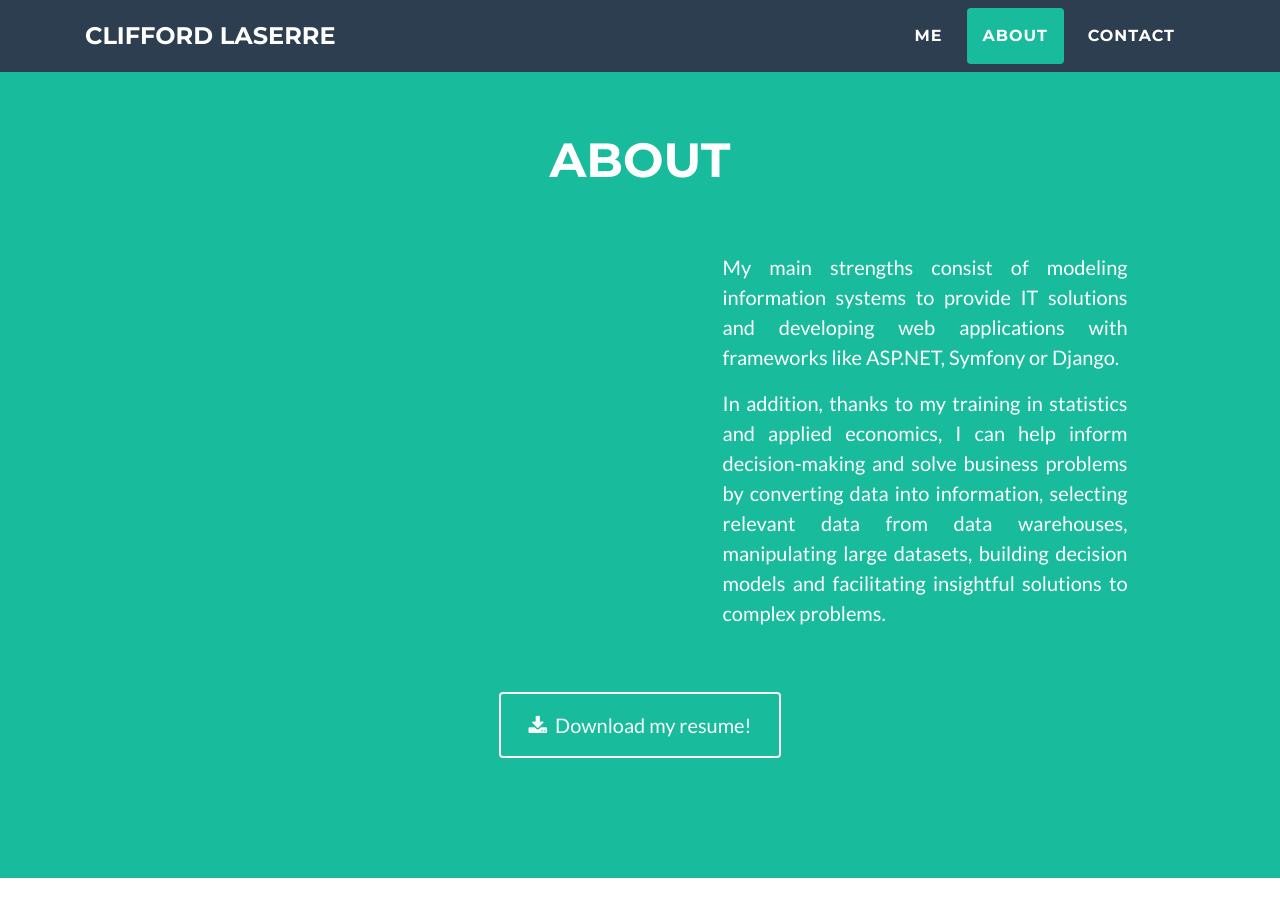
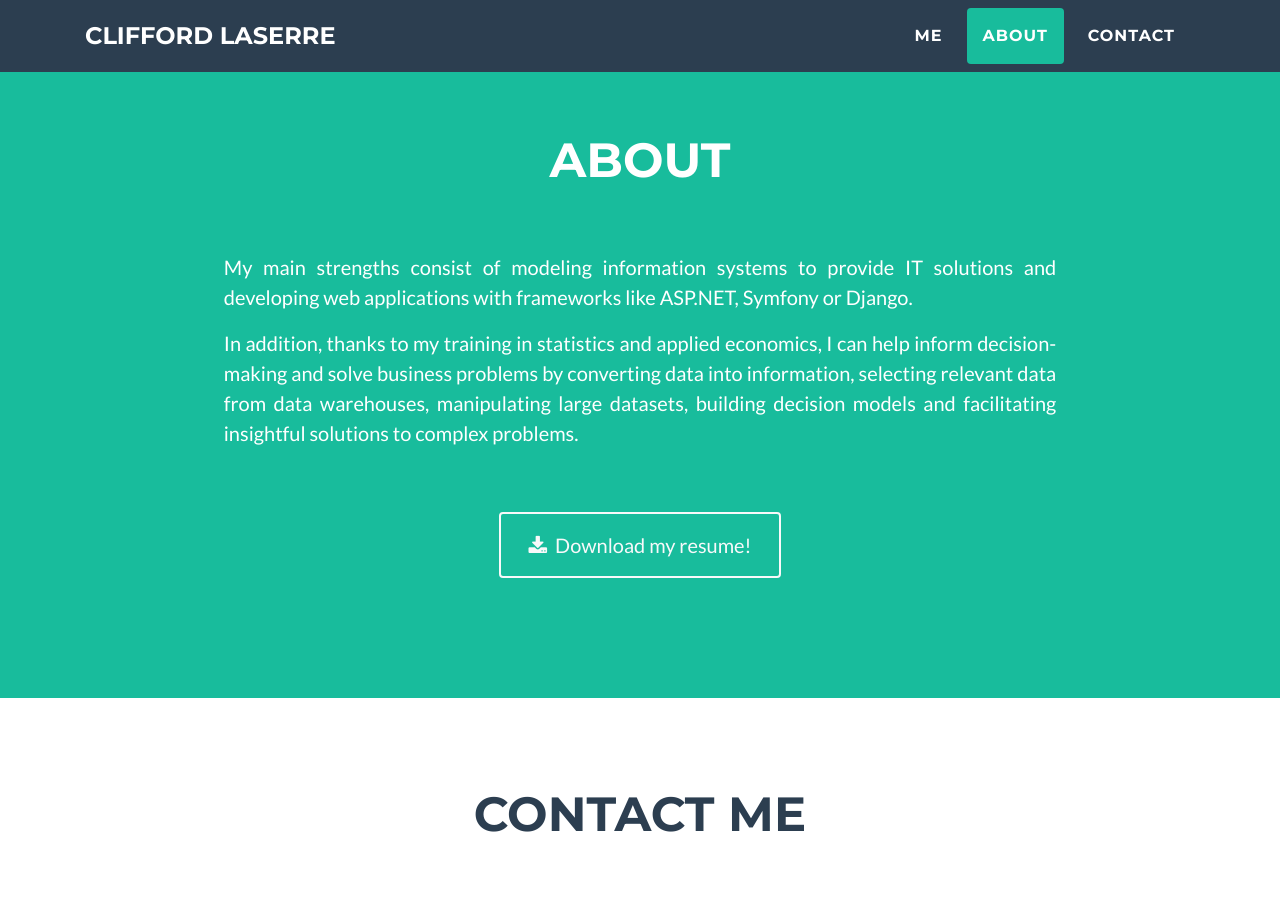
Before and after one commit to claserre9/claserre9.github.io, a Jekyll site: the page built from index.html, in a window 1280 px wide and 900 px high, scrolled down 988 px. Built offline with Jekyll 4.4.1, drawn with Linux system fonts in a browser that asks for light colours.

Commit message:
Update index.html

```diff
--- a/index.html
+++ b/index.html
@@ -53,7 +53,7 @@
     <div class="container">
         <h2 class="text-uppercase text-center text-white mb-5">About</h2>
         <div class="row">
-            <div class="col-lg-6 ml-auto my-4">
+            <div class="col-lg-12 ml-auto my-4">
                 <p class="lead text-justify w-75 mx-auto">My main strengths
                     consist of
                     modeling
```
